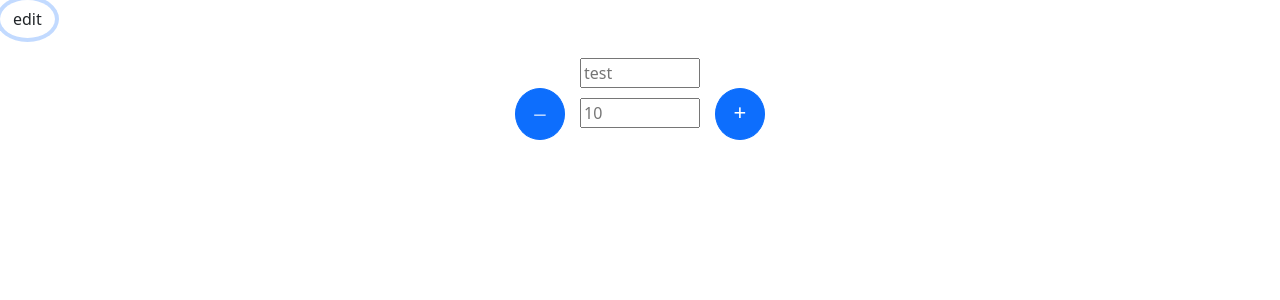
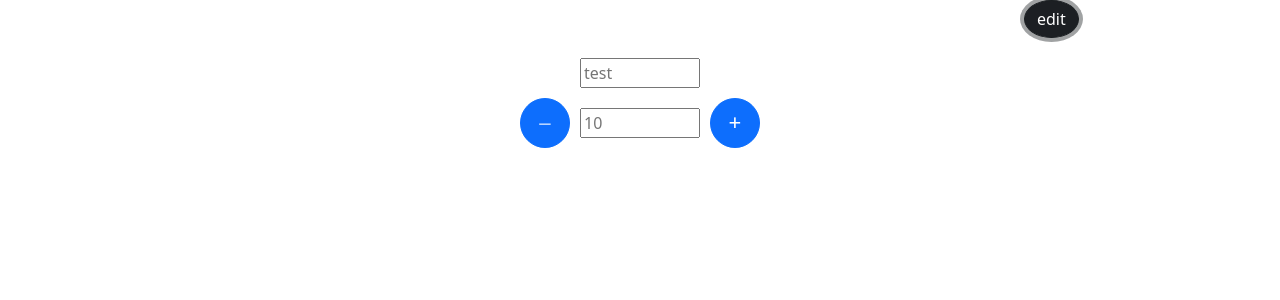
Before and after one commit to offeka/DndCounters, a Vue app: page / in a window 1280 px wide. Both pictures are taken after a click on the button "edit". Shown: the top 300 px of the page. Built offline with nearby package versions, Linux system fonts and the light colour scheme.

Commit message:
somewhat decent looking

```diff
--- a/src/App.vue
+++ b/src/App.vue
@@ -1,7 +1,7 @@
 <template>
   <div id="app">
-    <button class="btn rounded-circle" @click="changeMode">edit</button>
-    <CountersView></CountersView>
+    <button class="btn rounded-circle edit-button btn-dark" @click="changeMode">edit</button>
+    <CountersView class="view"></CountersView>
   </div>
 </template>
 
@@ -25,4 +25,9 @@ export default (Vue as VueConstructor).extend({
 <style>
 #app {
 }
+.edit-button {
+  margin-left: 80vw;
+}
+.view {
+}
 </style>
--- a/src/assets/global.css
+++ b/src/assets/global.css
@@ -1,9 +1,8 @@
 .grid-container {
     display: grid;
-    grid-template-columns: 50px 120px 50px;
-    grid-column-gap: 15px;
+    grid-template-columns: 70px 120px 70px;
     grid-row-gap: 0;
     justify-content: center;
-    grid-template-rows: auto auto;
+    grid-template-rows: 50px 50px;
     margin-top: 10px;
 }
--- a/src/components/Counter.vue
+++ b/src/components/Counter.vue
@@ -16,7 +16,6 @@ export default (Vue as VueConstructor).extend({
   props: {index: Number},
   computed: {
     counter(): CounterModel {
-      console.log(this.$store.state.counters[this.index])
       return this.$store.state.counters[this.index]
     },
   },
@@ -50,15 +49,19 @@ export default (Vue as VueConstructor).extend({
   grid-row: 2;
   text-align: center;
   margin: auto;
+  font-size: 2rem;
 }
 
 #name {
   grid-column: 2;
   text-align: center;
   padding-top: 5px;
+  font-size: 2.5rem;
 }
 
 .btn {
   height: 50px;
+  width: 50px;
+  margin: auto;
 }
 </style>
--- a/src/components/EditableCounter.vue
+++ b/src/components/EditableCounter.vue
@@ -130,6 +130,12 @@ input {
   padding-top: initial;
 }
 
+.btn {
+  height: 50px;
+  width: 50px;
+  margin: auto;
+}
+
 .fade-leave-active, .fade-enter-active {
   transition: opacity .3s;
 }
--- a/src/store.js
+++ b/src/store.js
@@ -6,7 +6,7 @@ const vuexPersist = new VuexPersistence({
     storage: window.localStorage
 });
 const store = new Vuex.Store({
-    // plugins: [vuexPersist.plugin],
+    plugins: [vuexPersist.plugin],
     state: {
         counters: [{ name: "test", maxCount: 10, resetOn: "ShortRest", currentCount: 8 }],
         mode: "view"
--- a/src/store.ts
+++ b/src/store.ts
@@ -12,7 +12,7 @@ const vuexPersist = new VuexPersistence<AppState>({
 
 
 const store: Store<AppState> = new Vuex.Store({
-    // plugins: [vuexPersist.plugin],
+    plugins: [vuexPersist.plugin],
     state: {
         counters: [{name: "test", maxCount: 10, resetOn: "ShortRest", currentCount: 8}],
         mode: "view"
```
Also changed, not shown: 1 other file (tests, documents, lock files or other folders).
